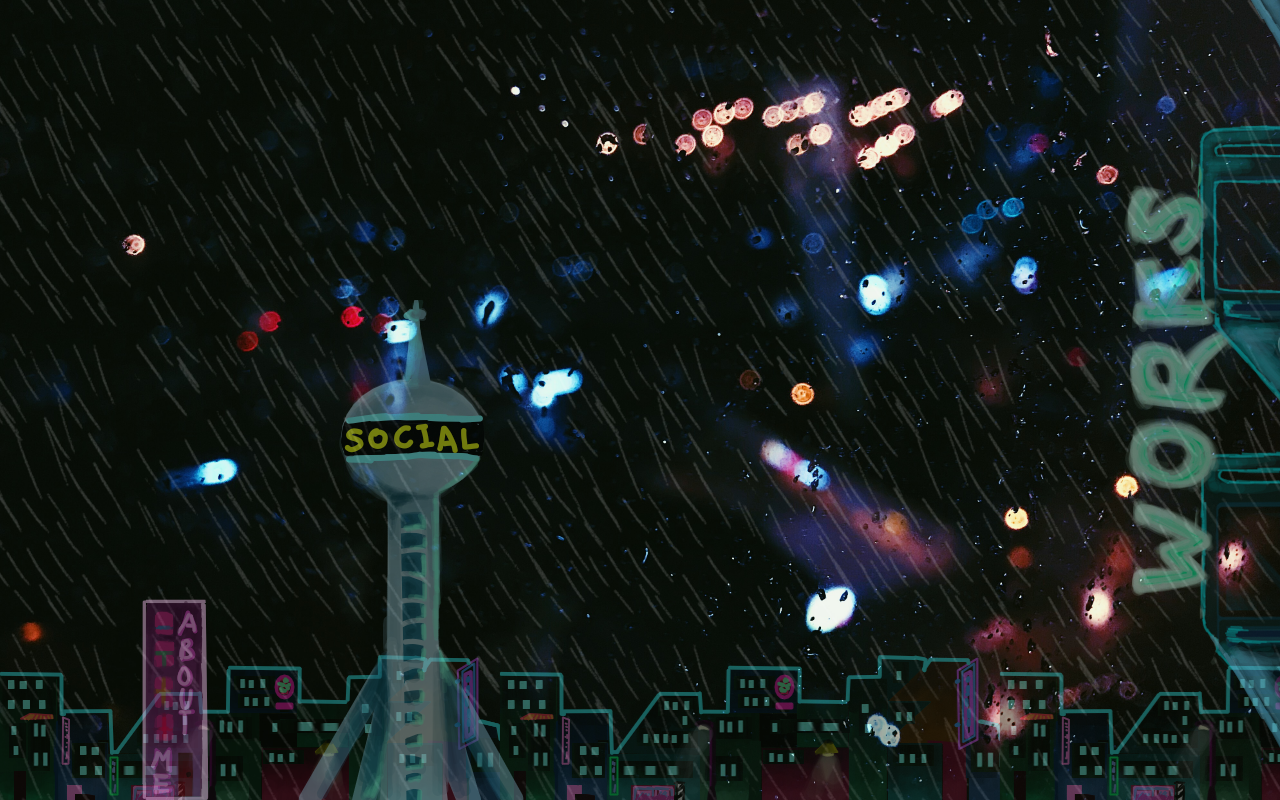
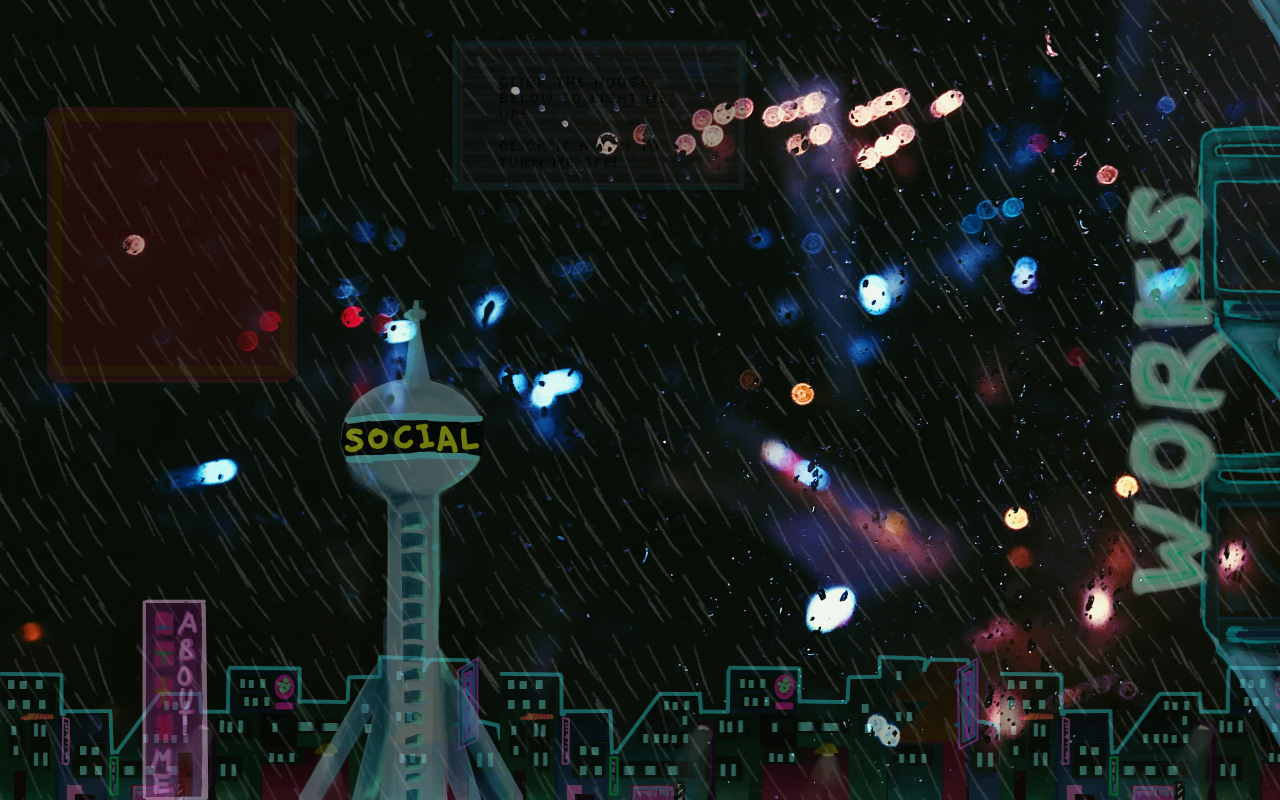
Before and after one commit to sallexwy/personal, a plain HTML site: page index.html in a window 1280 px wide. Drawn offline with nearby package versions, Linux system fonts and the light colour scheme.

Commit message:
fixed display

```diff
--- a/index.html
+++ b/index.html
@@ -12,7 +12,9 @@
 	<div class="bgImage">
 		<div class = "rain"></div>
 		<div class = "cityscape"></div>
-		<div class="aboutMeHomeButton" onclick="make_show('aboutMeContent');" onmouseleave="make_clear('aboutMeContent');"></div>
+		<div class="aboutMeHomeButton" onclick="make_show('aboutMeContent');"></div>
+		<div class="aboutMeContentBase"><div class="contentBaseWords">Click the house below to light me up!<br></br>
+																			 Click it again to turn me off!</div></div>
 		<div id="aboutMeContent" class="aboutMeContent" style= "display:none">
 			<div class="aboutMeTextBox">
 			Lorem ipsum dolor sit amet, consectetur adipiscing elit, sed do eiusmod tempor incididunt ut labore et dolore magna aliqua.
@@ -22,7 +24,9 @@
 			</div>
 		</div>
 		<div class="socialHomeButton" onclick="make_show('socialContent');"></div>
-		<div id="socialContent" class="socialContent" style="display:none" onmouseleave="make_clear('socialContent');">
+		<div class="socialContentBase"><div class="contentBaseWords">Click the house below to light me up! <br></br>
+																		  Click it again to turn me off!</div></div>
+		<div id="socialContent" class="socialContent" style="display:none">
 			<div class="socialTextBox">
 				GITHUB:
 				<div class="socialLinks" onclick="window.location='https://github.com/sallexwy';">
--- a/style/homestyle.css
+++ b/style/homestyle.css
@@ -77,6 +77,7 @@ body {
 
 }
 
+
 .aboutMeHomeButton {
 	transition: 0.3s ease;
 	opacity: 0.45;
@@ -94,6 +95,39 @@ body {
 
 .aboutMeHomeButton:hover {
 	opacity: 1;
+}
+
+.aboutMeContentBase {
+	opacity: 0.4;
+	color: #500000;
+	padding: 0;
+	margin: 0;
+	top: 12%;
+	left: 3%;
+	background-image: url("../image/aboutMeContentBase.png");
+	background-position: 100% 100%;
+	position: absolute;
+	width: 266px;
+	height: 295px;
+	transition: 0.3s ease;
+}
+
+.aboutMeContentBase:hover {
+	color: white;
+
+}
+
+.aboutMeContentBaseWords{
+	padding: 0px;
+	margin: 0px;
+	position: absolute;
+	margin: 10px;
+	padding: 10px;
+	top: 10%;
+	left: 10%;
+	width: 200px;
+	height: 30px;
+	font-family: 'slkscr';
 }
 
 .aboutMeContent{
@@ -140,6 +174,37 @@ body {
 
 }
 
+.socialContentBase {
+	position: absolute;
+	background-image: url("../image/socialContentBase.png");
+	background-position: 100% 100%;
+	top: 5%;
+	left: 35%;
+	padding: 0;
+	margin: 0;
+	width: 300px;
+	height: 153px;
+	opacity: 0.4;
+	transition: 0.3s ease;
+}
+
+.socialContentBase:hover {
+	color: white;
+}
+
+.contentBaseWords{
+	padding: 0px;
+	margin: 0px;
+	position: absolute;
+	margin: 10px;
+	padding: 10px;
+	top: 10%;
+	left: 10%;
+	width: 200px;
+	height: 30px;
+	font-family: 'slkscr';
+}
+
 .socialContent{
 	color: white;
 	position: absolute;
@@ -170,11 +235,11 @@ body {
 	opacity: 1;
 	font-size: 15px;
 	font-family: 'slkscr';
-	color: #FC8D0F;
+	color: #fff876;
 
 }
 .socialLinks:hover{
-	color:#ffb3ff;
+	color:#ff77bb;
 }
 
 
@@ -208,7 +273,6 @@ body {
 	animation-iteration-count: 3;
 	top: 20%;
 	left: 70%;
-
 }
 .projectLinks{
 	transition: 0.3s;
```
Also changed, not shown: image/aboutMeContentBase.png (added), image/socialContentBase.png (added).
